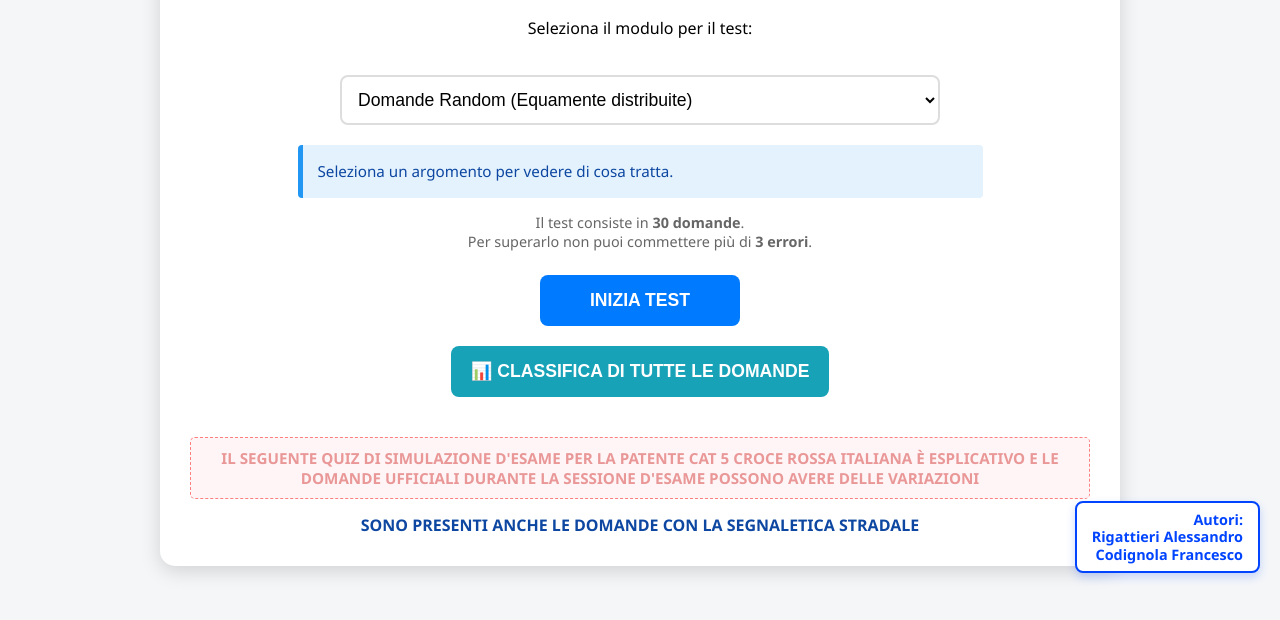
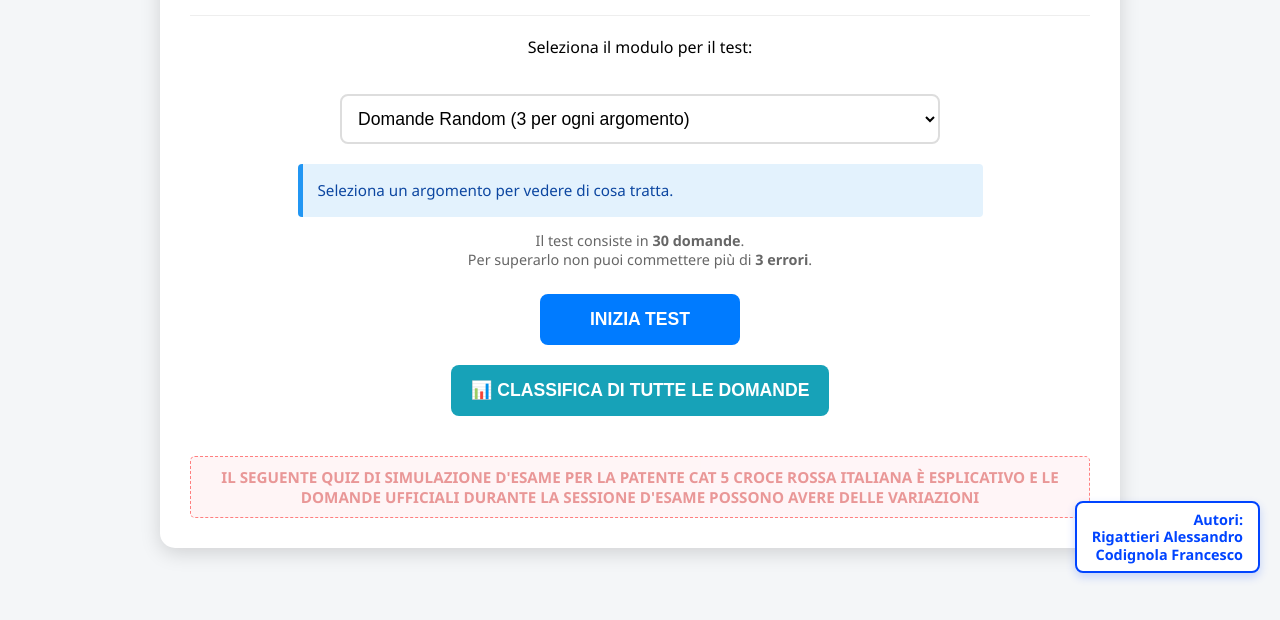
Before and after one commit to Codi87/quizpatente5, a plain HTML site: page index.html in a window 1280 px wide. Shown: the part 212-832 px from the top of the page. Drawn offline with Linux system fonts and the light colour scheme.

Commit message:
index.html

```diff
--- a/index.html
+++ b/index.html
@@ -159,7 +159,7 @@
     <p>Seleziona il modulo per il test:</p>
 
     <select id="topic-select" onchange="updateDescription()">
-        <option value="all">Domande Random (Equamente distribuite)</option>
+        <option value="all">Domande Random (3 per ogni argomento)</option>
         <option value="hardest" style="font-weight:bold; color:#d9534f;">⚠️ LE PIÙ DIFFICILI (Ripasso Errori)</option>
     </select>
 
@@ -185,9 +185,6 @@
         IL SEGUENTE QUIZ DI SIMULAZIONE D'ESAME PER LA PATENTE CAT 5 CROCE ROSSA ITALIANA È ESPLICATIVO E LE DOMANDE UFFICIALI DURANTE LA SESSIONE D'ESAME POSSONO AVERE DELLE VARIAZIONI
     </div>
 
-    <div class="blue-notice">
-        SONO PRESENTI ANCHE LE DOMANDE CON LA SEGNALETICA STRADALE
-    </div>
 </div>
 
 <div class="author-tag">
@@ -267,29 +264,27 @@
     const PASS_THRESHOLD = 27;
 
     const moduleTitles = {
-        "Modulo 1": "Associazione e Principi",
-        "Modulo 2": "Normativa e Responsabilità",
-        "Modulo 3": "Codice della Strada",
-        "Modulo 4": "Il Viaggio",
-        "Modulo 5": "Il Veicolo",
-        "Modulo 6": "Tecniche di Guida",
-        "Modulo 7": "Scenario e Sicurezza",
-        "Modulo 8": "Rischi Specifici",
+        "Modulo 2": "Normativa",
+        "Modulo 3": "Norme di Comportamento dell'Autista",
+        "Modulo 4": "L'autista dei Mezzi di Soccorso",
+        "Modulo 5": "Prima di Partire",
+        "Modulo 6": "Ruolo, Funzioni e Comportamento",
+        "Modulo 7": "Posizionamento del Veicolo",
+        "Modulo 8": "Gestione della Scena",
         "Miste": "Mix Operativo",
         "Segnali stradali": "Segnaletica e precedenze"
     };
 
     const moduleDescriptions = {
-        "all": "<strong>Simulazione Completa ed Equa:</strong> Il sistema seleziona automaticamente <strong>3 domande per ogni argomento</strong> (inclusa la categoria Miste), e completa la scheda con domande casuali per arrivare a 30.",
+        "all": "<strong>Simulazione Completa ed Equa:</strong> Il sistema seleziona automaticamente <strong>3 domande per ogni argomento</strong> (inclusa la categoria Miste e Segnali), per un totale di 30 domande ben distribuite.",
         "hardest": "<strong>Ripasso Mirato:</strong> Questa modalità analizza i tuoi errori passati e ti propone prioritariamente le domande che hai sbagliato più spesso. Se non hai storico, userà domande casuali.",
-        "Modulo 1": "<strong>Associazione e Principi:</strong> Storia della Croce Rossa, i 7 Principi Fondamentali, Diritto Internazionale Umanitario, uso dell'Emblema e struttura dell'Associazione.",
-        "Modulo 2": "<strong>Normativa e Responsabilità:</strong> Responsabilità civile, penale e amministrativa del conducente CRI. Coperture assicurative, comportamento in caso di sinistro e uso legittimo dei mezzi.",
-        "Modulo 3": "<strong>Codice della Strada:</strong> Norme di circolazione, segnaletica, precedenze. Focus sull'Art. 177 C.d.S., uso dei dispositivi acustici/luminosi (sirena e lampeggianti) e guida in emergenza.",
-        "Modulo 4": "<strong>Il Viaggio:</strong> Sicurezza e comfort del paziente, gestione dell'equipaggio, comunicazioni radio, pianificazione itinerario e trasporto sanitario.",
-        "Modulo 5": "<strong>Il Veicolo:</strong> Controlli pre-partenza, manutenzione ordinaria, verifica livelli (olio, freni), riconoscimento anomalie meccaniche e gestione avarie.",
-        "Modulo 6": "<strong>Tecniche di Guida:</strong> Fisica del veicolo, aderenza, forze in curva, guida in condizioni meteo avverse (pioggia, neve, nebbia) e dinamica del mezzo pesante.",
-        "Modulo 7": "<strong>Scenario e Sicurezza:</strong> Posizionamento tattico del mezzo sul luogo dell'evento, protezione della scena, sicurezza dell'equipaggio e del paziente.",
-        "Modulo 8": "<strong>Rischi Specifici:</strong> Gestione di scenari complessi, merci pericolose (ADR), rischio incendio, interazione con Vigili del Fuoco e Forze dell'Ordine.",
+        "Modulo 2": "<strong>Normativa:</strong> Responsabilità civile, penale e amministrativa del conducente CRI. Coperture assicurative, comportamento in caso di sinistro e uso legittimo dei mezzi.",
+        "Modulo 3": "<strong>Norme di Comportamento dell'Autista:</strong> Norme di circolazione, segnaletica, precedenze. Focus sull'Art. 177 C.d.S., uso dei dispositivi acustici/luminosi (sirena e lampeggianti) e guida in emergenza.",
+        "Modulo 4": "<strong>L'autista dei Mezzi di Soccorso:</strong> Sicurezza e comfort del paziente, gestione dell'equipaggio, comunicazioni radio, pianificazione itinerario e trasporto sanitario.",
+        "Modulo 5": "<strong>Il Prima di Partire:</strong> Controlli pre-partenza, manutenzione ordinaria, verifica livelli (olio, freni), riconoscimento anomalie meccaniche e gestione avarie.",
+        "Modulo 6": "<strong>Ruolo, Funzioni e Comportamento:</strong> Fisica del veicolo, aderenza, forze in curva, guida in condizioni meteo avverse (pioggia, neve, nebbia) e dinamica del mezzo pesante.",
+        "Modulo 7": "<strong>Posizionamento del Veicolo:</strong> Posizionamento tattico del mezzo sul luogo dell'evento, protezione della scena, sicurezza dell'equipaggio e del paziente.",
+        "Modulo 8": "<strong>Gestione della Scena:</strong> Gestione di scenari complessi, merci pericolose (ADR), rischio incendio, interazione con Vigili del Fuoco e Forze dell'Ordine.",
         "Miste": "<strong>Mix Operativo:</strong> Una selezione di domande trasversali che toccano vari aspetti operativi e pratici dell'attività di autista soccorritore.",
         "Segnali stradali": "<strong>Segnaletica stradale:</strong> Segnali verticali, regole di precedenza, incroci e situazioni tipiche d'esame."
     };
@@ -374,24 +369,26 @@
 
         if (activeQuestions.length === 0 || currentBatchIndex >= activeQuestions.length || selectedTopic === 'hardest' || selectedTopic === 'all') {
             if (selectedTopic === 'all') {
+                // LOGICA AGGIORNATA: 3 domande per ogni topic, escluso "hardest" che non è un topic del CSV.
                 activeQuestions = [];
+                // Ottengo tutti i topic unici dal CSV (es. Modulo 1, Modulo 2... Miste, Segnali)
                 const distinctTopics = [...new Set(allQuestions.map(q => q.topic))];
 
+                // Per ogni topic, prelevo esattamente 3 domande
                 distinctTopics.forEach(topic => {
                     let topicQuestions = allQuestions.filter(q => q.topic === topic);
+                    // Mischio le domande di quel topic
                     topicQuestions.sort(() => Math.random() - 0.5);
+                    // Ne prendo 3 e le aggiungo alla lista attiva
                     activeQuestions.push(...topicQuestions.slice(0, 3));
                 });
 
-                while (activeQuestions.length < 30) {
-                    let randomQ = allQuestions[Math.floor(Math.random() * allQuestions.length)];
-                    if (!activeQuestions.includes(randomQ)) {
-                        activeQuestions.push(randomQ);
-                    }
-                }
+                // Mischio l'intera lista generata (che dovrebbe essere di 30 domande se ci sono 10 topic)
+                activeQuestions.sort(() => Math.random() - 0.5);
 
-                activeQuestions.sort(() => Math.random() - 0.5);
+                // Taglio a 30 per sicurezza assoluta
                 activeQuestions = activeQuestions.slice(0, 30);
+
             } else if (selectedTopic === 'hardest') {
                 let stats = JSON.parse(localStorage.getItem('cri_quiz_stats') || '{}');
                 let scoredQuestions = allQuestions.map(q => {
@@ -426,7 +423,7 @@
         }
 
         let displayTitle = selectedTopic;
-        if(selectedTopic === 'all') displayTitle = "DOMANDE RANDOM";
+        if(selectedTopic === 'all') displayTitle = "DOMANDE RANDOM (3 per Modulo)";
         else if(selectedTopic === 'hardest') displayTitle = "LE PIÙ DIFFICILI";
         else if(moduleTitles[selectedTopic]) displayTitle = `${selectedTopic} - ${moduleTitles[selectedTopic]}`;
 
```
